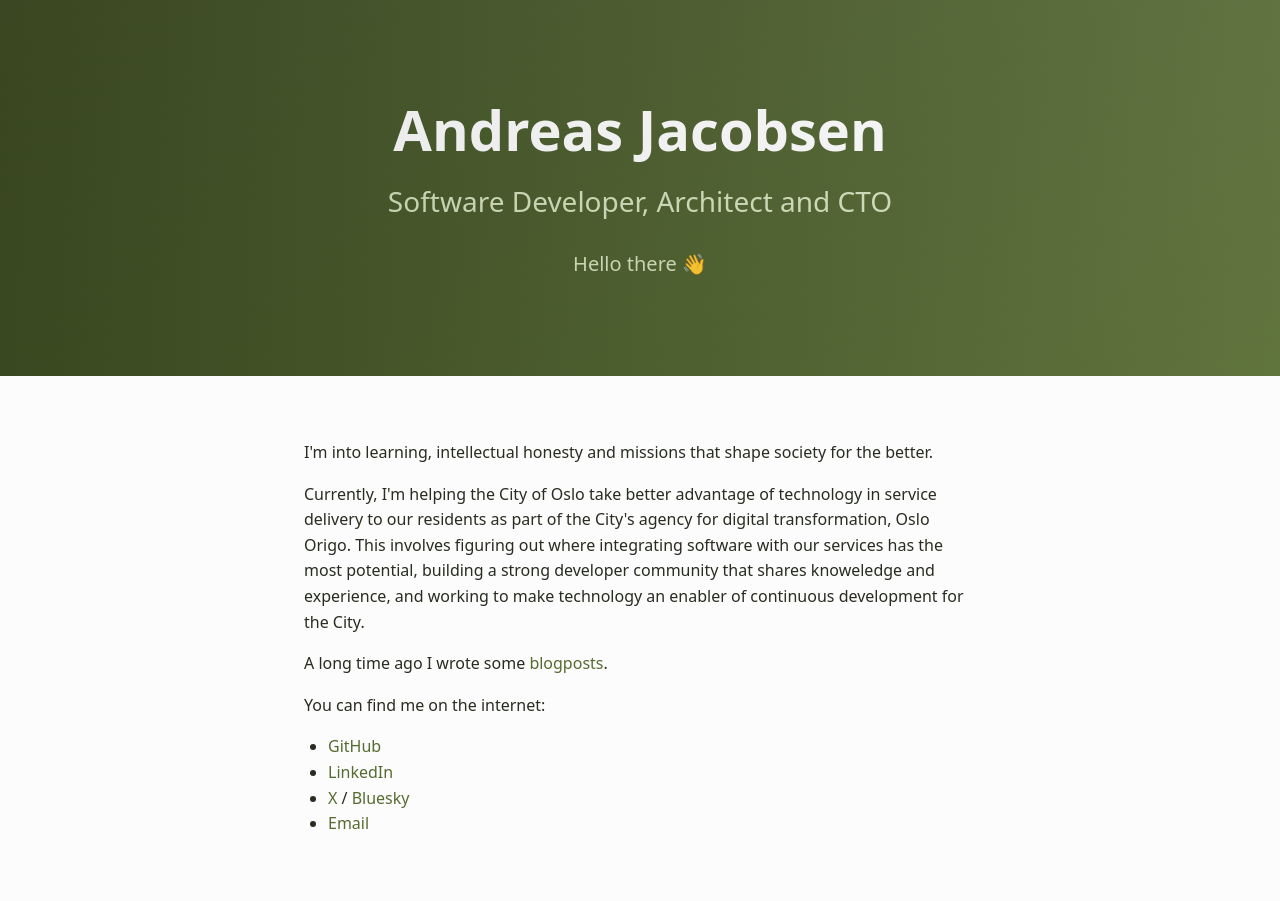
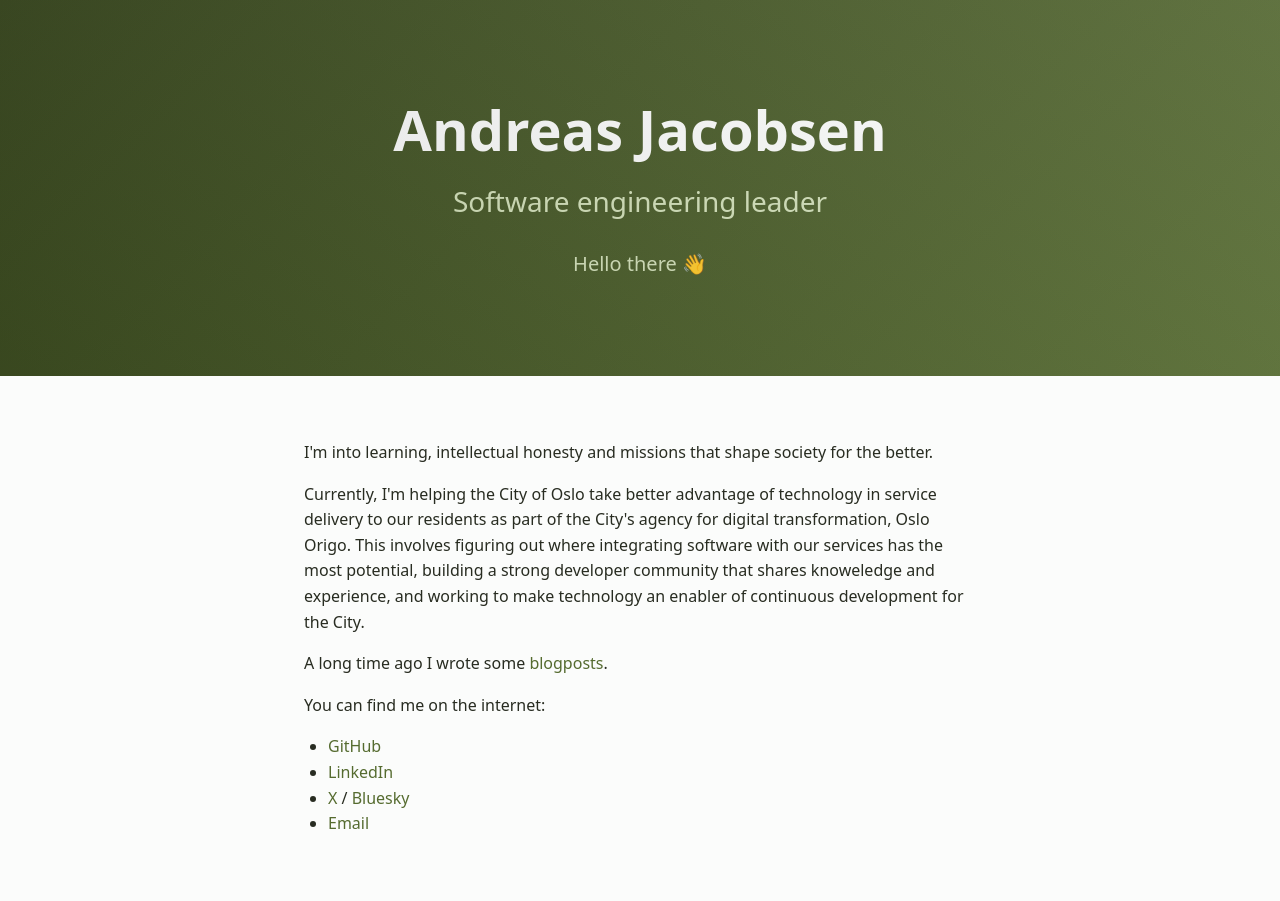
Before and after one commit to andreaja/andreaja.github.io, a Jekyll site: the page built from index.html, in a window 1280 px wide. Built offline with Jekyll 4.4.1, drawn with Linux system fonts in a browser that asks for light colours.

Commit message:
Tune subtitles

```diff
--- a/index.html
+++ b/index.html
@@ -7,7 +7,7 @@ title: Home
   <div class="hero-section">
     <div class="hero-content">
       <h1>Andreas Jacobsen</h1>
-      <p class="hero-subtitle">Software Developer, Architect and CTO</p>
+      <p class="hero-subtitle">Software engineering leader</p>
       <p class="hero-description">Hello there 👋</p>
     </div>
   </div>
```
